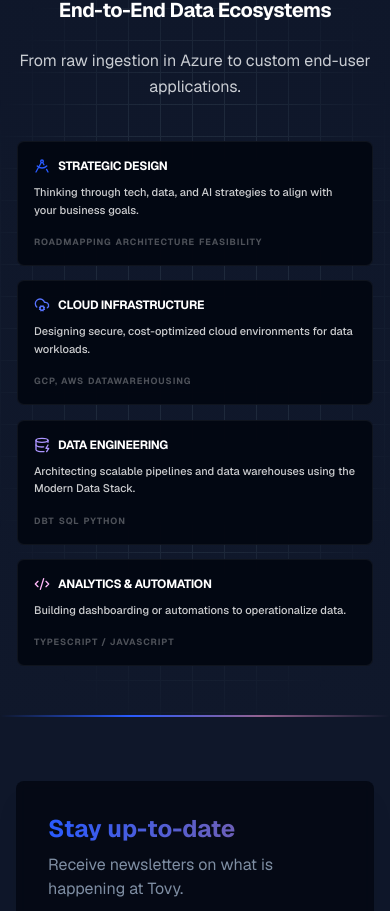
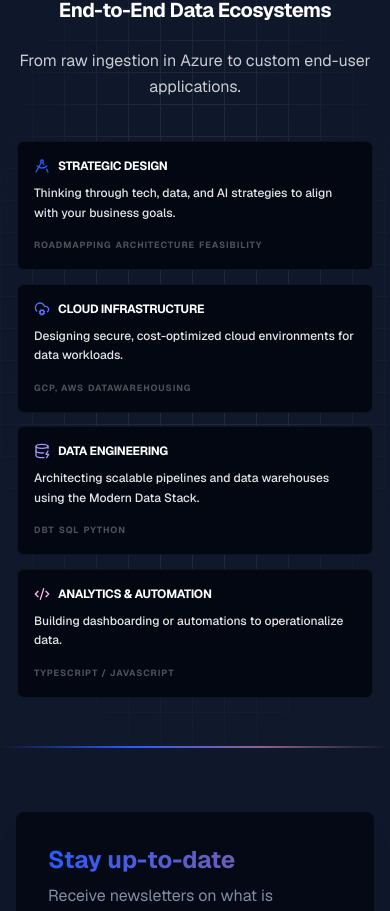
Before and after one commit to tovy-eu/tovy.eu-website, a Next.js app: page /en in a window 390 px wide. Shown: the part 2077-2988 px from the top of the page. Built offline with nearby package versions, Linux system fonts and the light colour scheme; no server answers.

Commit message:
even slower...

```diff
--- a/src/components/landing/engineering-section.tsx
+++ b/src/components/landing/engineering-section.tsx
@@ -60,8 +60,8 @@ export function EngineeringSection({ dict }: { dict: Dictionary }) {
           {serviceLines.map((service, index) => (
             <ScrollReveal key={service.id} delay={`delay-[${index * 100}ms] duration-700`}>
               <div className="relative h-full w-full p-[1px] overflow-hidden rounded-lg group">
-                {/* Slow Rotating Border (Corporate Identity) - 15s cycle for ultimate minimalism */}
-                <div className="absolute inset-[-1000%] animate-[spin_15s_linear_infinite] bg-[conic-gradient(from_90deg_at_50%_50%,hsl(var(--primary))_0%,hsl(var(--accent-gradient-stop))_50%,hsl(var(--primary))_100%)] opacity-0 group-hover:opacity-100 transition-opacity duration-700" />
+                {/* Ultra-Slow Rotating Border - 60s cycle for extreme minimalism */}
+                <div className="absolute inset-[-1000%] animate-[spin_60s_linear_infinite] bg-[conic-gradient(from_90deg_at_50%_50%,hsl(var(--primary))_0%,hsl(var(--accent-gradient-stop))_50%,hsl(var(--primary))_100%)] opacity-0 group-hover:opacity-100 transition-opacity duration-700" />
 
                 {/* Minimalist Glassy Content Container - Deep opaque background to keep inside clean */}
                 <div className="relative h-full w-full bg-card/95 backdrop-blur-xl border border-white/5 rounded-[calc(var(--radius)-1px)] p-4 flex flex-col transition-all duration-300 group-hover:bg-card">
@@ -77,7 +77,7 @@ export function EngineeringSection({ dict }: { dict: Dictionary }) {
                     </h3>
                   </div>
 
-                  <p className="text-[11px] md:text-xs text-white/80 leading-relaxed mb-4 flex-grow font-medium">
+                  <p className="text-xs md:text-sm text-white/90 leading-relaxed mb-4 flex-grow font-medium">
                     {service.description}
                   </p>
 
```
